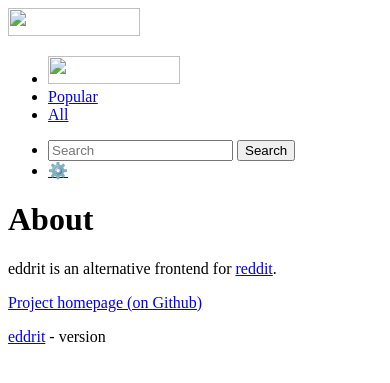
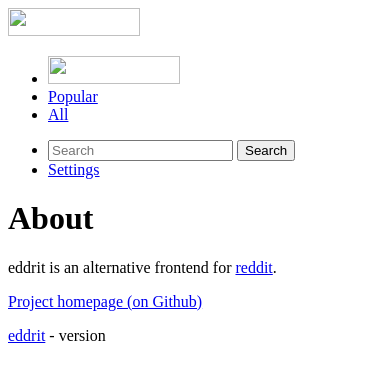
Before and after one commit to corenting/eddrit, a Python web app: template templates/about.html in a window 390 px wide. Shown: the top 383 px of the page. Run offline with Jinja, Linux system fonts and the light colour scheme; the template is opened without the code that fills it, so the values that code supplies are empty.

Commit message:
chore: tweak header display

```diff
--- a/static/css/main.css
+++ b/static/css/main.css
@@ -66,6 +66,10 @@ blockquote > p {
 	}
 
 	nav {
+		flex-wrap: wrap;
+	}
+
+	nav > ul {
 		flex-wrap: wrap;
 	}
 }
--- a/templates/header.html
+++ b/templates/header.html
@@ -32,7 +32,7 @@
             </form>
         </li>
         <li>
-            <a href="/settings" role="button" class="outline secondary">⚙️</a>
+            <a href="/settings">Settings</a>
         </li>
     </ul>
 </nav>
```
